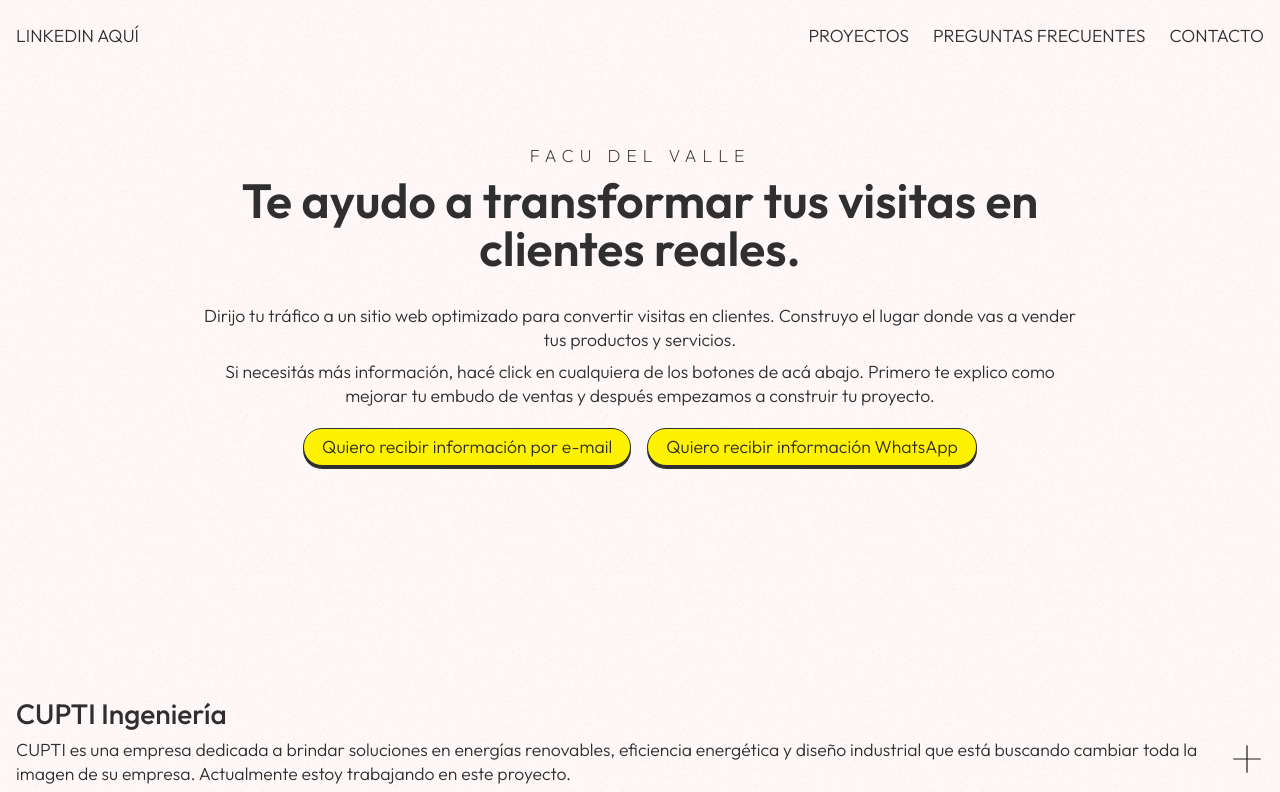
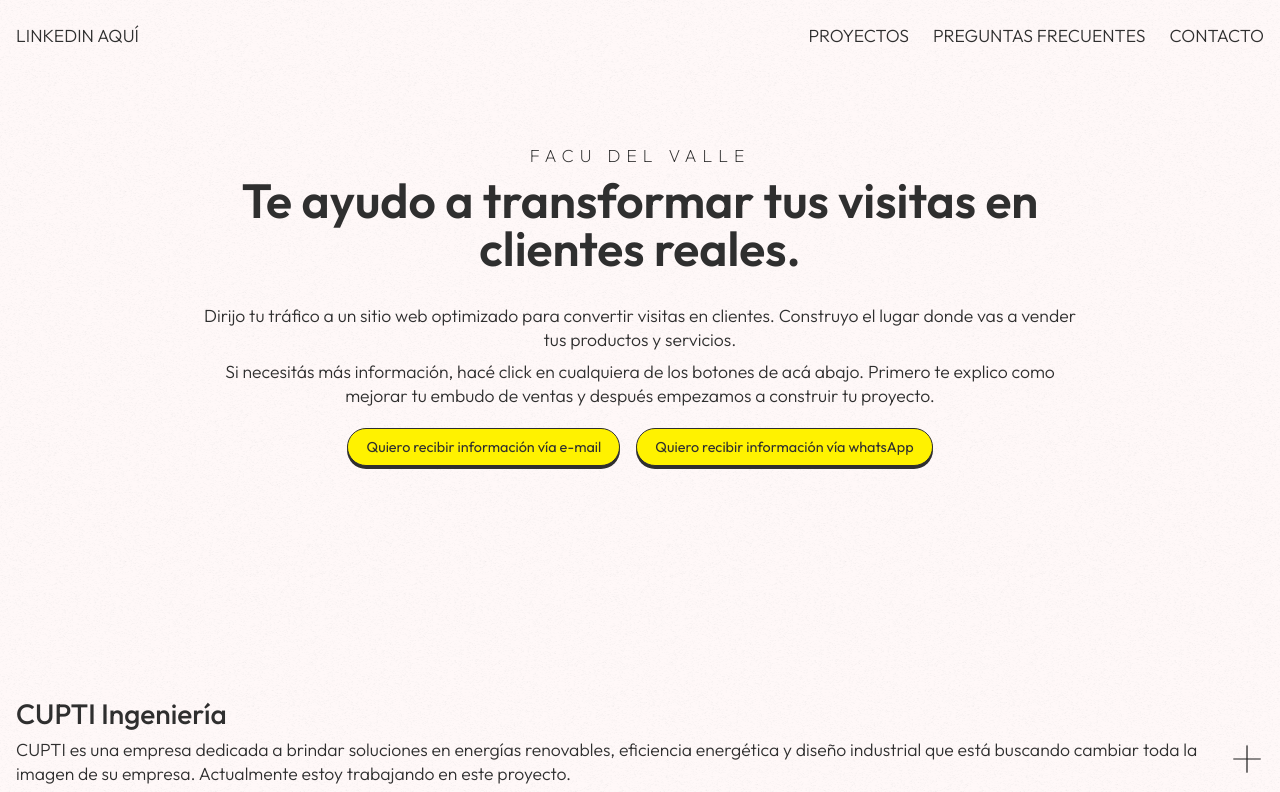
Before and after one commit to facundososa559/portfolio, a React (Create React App) app: page / in a window 1280 px wide. Shown: the top 792 px of the page. Built offline with nearby package versions, Linux system fonts and the light colour scheme.

Commit message:
Arreglo fuente y peso de los botones

```diff
--- a/src/App.js
+++ b/src/App.js
@@ -1,17 +1,14 @@
 import './App.css';
-import { useEffect, useState } from 'react';
-import Intro from './pages/Intro';
+import { useEffect } from 'react';
+import { initGA, logPageView } from "./components/Analytics";
 import Home from './pages/Home';
 
 function App() {
-  const [loading, setLoading] = useState(false)
 
   useEffect(() => {
-    setLoading(true)
-    setTimeout(() => {
-      setLoading(false)
-    }, 1700)
-  }, [])
+    initGA(); // Inicializa Google Analytics
+    logPageView(); // Registra la primera vista de página
+  }, []);
 
   return (
     <div className='app-container'>
--- /dev/null
+++ b/src/components/Analytics.jsx
@@ -0,0 +1,20 @@
+import ReactGA from "react-ga4";
+
+// Iniciar Google Analytics con tu ID de medición
+export const initGA = () => {
+  ReactGA.initialize("G-XXXXXXXXXX"); // Reemplaza con tu ID real
+};
+
+// Registrar la vista de página
+export const logPageView = () => {
+  ReactGA.send("pageview");
+};
+
+// Registrar eventos personalizados
+export const logEvent = (category, action, label) => {
+  ReactGA.event({
+    category: category,
+    action: action,
+    label: label,
+  });
+};
--- a/src/components/CallToAction.jsx
+++ b/src/components/CallToAction.jsx
@@ -20,8 +20,8 @@ function CallToAction() {
 
   return (
     <div className='call-to-action container--flex container--wrap container--center'>
-      <Button content="Quiero recibir información por e-mail" onClick={handleEmailClick} />
-      <Button content="Quiero recibir información WhatsApp" onClick={handleWhatsAppClick} />
+      <Button content="Quiero recibir información vía e-mail" onClick={handleEmailClick} />
+      <Button content="Quiero recibir información vía whatsApp" onClick={handleWhatsAppClick} />
     </div>
   );
 }
--- a/src/css/components/Button.css
+++ b/src/css/components/Button.css
@@ -2,8 +2,8 @@
 
 .button {
   font-family: Outfit, sans-serif;
-  font-size: inherit;
-  font-weight: 300;
+  font-size: 0.9rem;
+  font-weight: 400;
   border: 1.5px solid #2f2f2f;
   border-radius: 30px;
   box-shadow: #2f2f2f 0px 3px 0 0;
```
